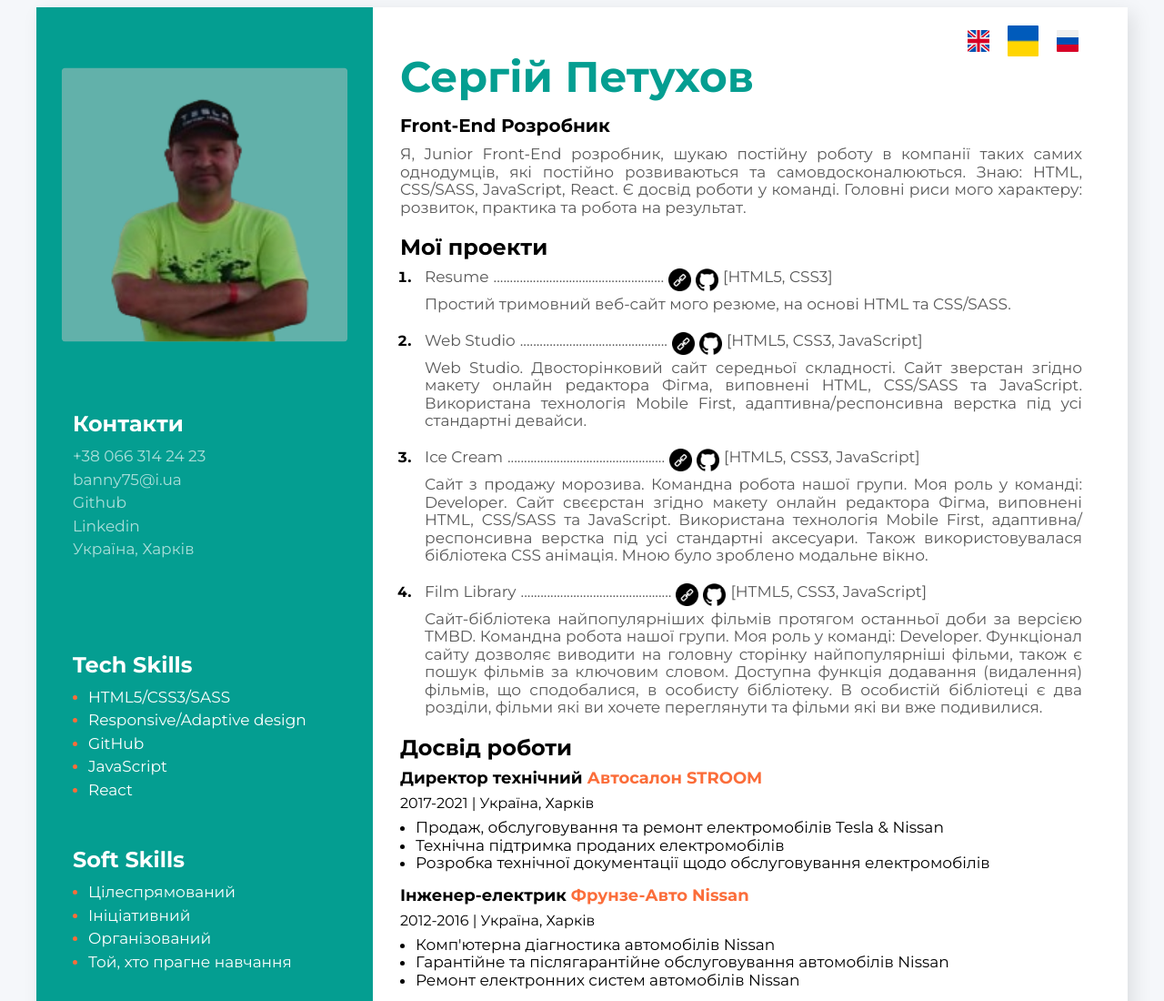
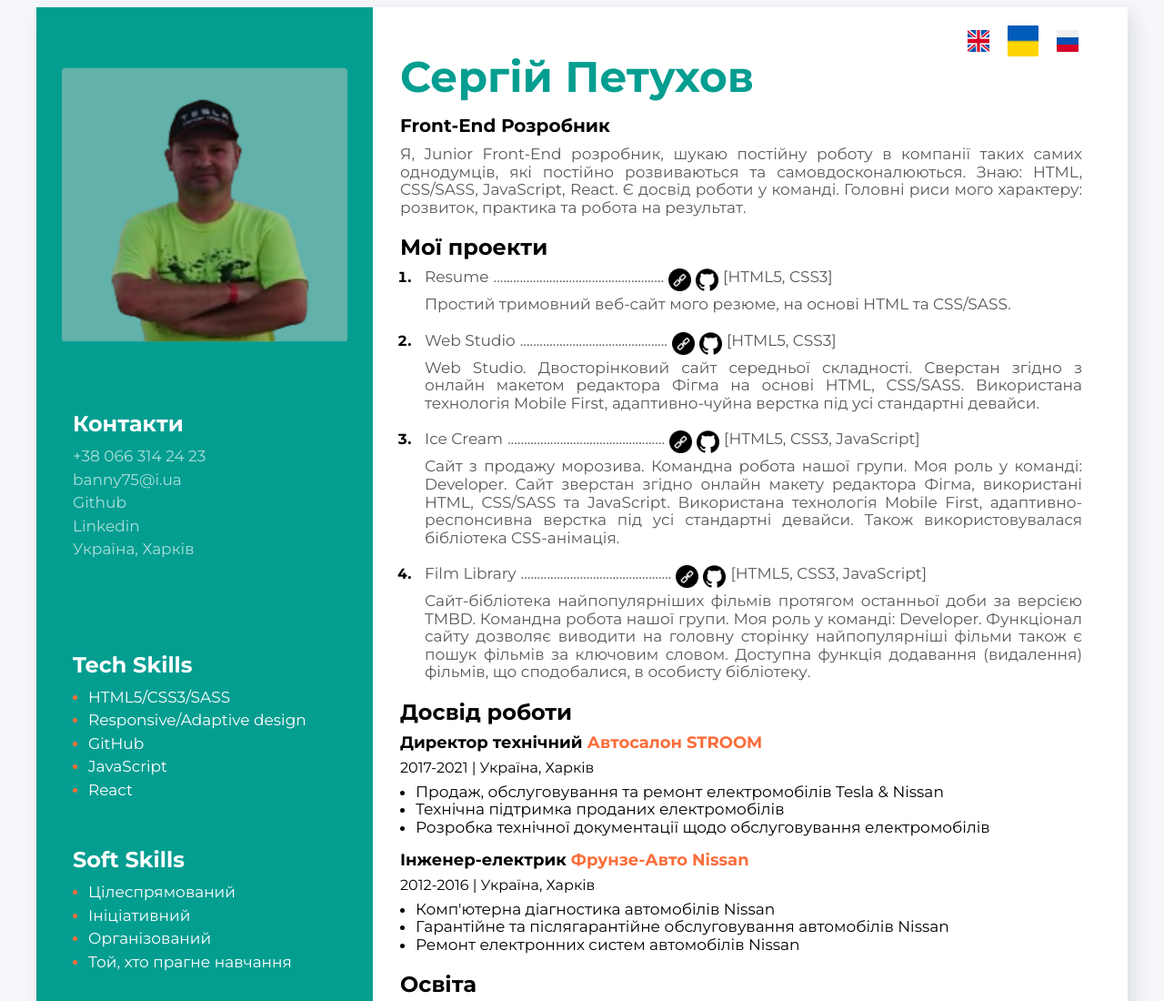
Before and after one commit to Banny-b/resume, a plain HTML site: page ua.html in a window 1280 px wide. Shown: the top 1100 px of the page at 91% size. Drawn offline with Linux system fonts and the light colour scheme.

Commit message:
resume
fixed

```diff
--- a/ua.html
+++ b/ua.html
@@ -56,11 +56,11 @@
                                 <span>.............................................</span>
                                 <a href="https://banny-b.github.io/goit-markup-hw-08/" class="projects__link"><img src="./img/icon-link.png" alt="github" class="projects__icon"></a>
                                 <a href="https://github.com/Banny-b/goit-markup-hw-08" class="projects__link"><img src="./img/github-logo.png" alt="github" class="projects__icon"></a>
-                                <span class="projects__bracket">[HTML5, CSS3, JavaScript]</span>
+                                <span class="projects__bracket">[HTML5, CSS3]</span>
                             </div>
-                            <p class="projects__p">Web Studio. Двосторінковий сайт середньої складності. Сайт зверстан згідно макету онлайн
-                                редактора Фігма, виповнені HTML, CSS/SASS та JavaScript. Використана технологія Mobile First,
-                                адаптивна/респонсивна верстка під усі стандартні девайси.</p>
+                            <p class="projects__p">Web Studio. Двосторінковий сайт середньої складності. Сверстан згідно з онлайн макетом
+                                редактора Фігма на основі HTML, CSS/SASS. Використана технологія Mobile First,
+                                адаптивно-чуйна верстка під усі стандартні девайси.</p>
                         </div>
                     </li>
                     <li class="projects__item">
@@ -73,9 +73,9 @@
                                 <span class="projects__bracket">[HTML5, CSS3, JavaScript]</span>
                             </div>
                             <p class="projects__p">Сайт з продажу морозива. Командна робота нашої групи. Моя роль у команді: Developer.
-                                Сайт свєєрстан згідно макету онлайн редактора Фігма, виповнені HTML, CSS/SASS та JavaScript.
-                                Використана технологія Mobile First, адаптивна/респонсивна верстка під усі стандартні аксесуари.
-                                Також використовувалася бібліотека CSS анімація. Мною було зроблено модальне вікно.</p>
+                                Сайт зверстан згідно онлайн макету редактора Фігма, використані HTML, CSS/SASS та JavaScript.
+                                Використана технологія Mobile First, адаптивно-респонсивна верстка під усі стандартні девайси.
+                                Також використовувалася бібліотека CSS-анімація.</p>
                         </div>
                     </li>
                     <li class="projects__item">
@@ -89,10 +89,8 @@
                             </div>
                             <p class="projects__p">Сайт-бібліотека найпопулярніших фільмів протягом останньої доби за версією TMBD.
                                 Командна робота нашої групи. Моя роль у команді: Developer. Функціонал сайту дозволяє виводити на
-                                головну сторінку найпопулярніші фільми, також є пошук фільмів за ключовим словом.
-                                Доступна функція додавання (видалення)
-                                фільмів, що сподобалися, в особисту бібліотеку. В особистій бібліотеці є два розділи, фільми які ви хочете
-                                переглянути та фільми які ви вже подивилися.</p>
+                                головну сторінку найпопулярніші фільми також є пошук фільмів за ключовим словом.
+                                Доступна функція додавання (видалення) фільмів, що сподобалися, в особисту бібліотеку.</p>
                         </div>
                     </li>
                     <!-- <li class="projects__item">
```
Also changed, not shown: index.html (+8 -9 lines), ru.html (+8 -9 lines).
